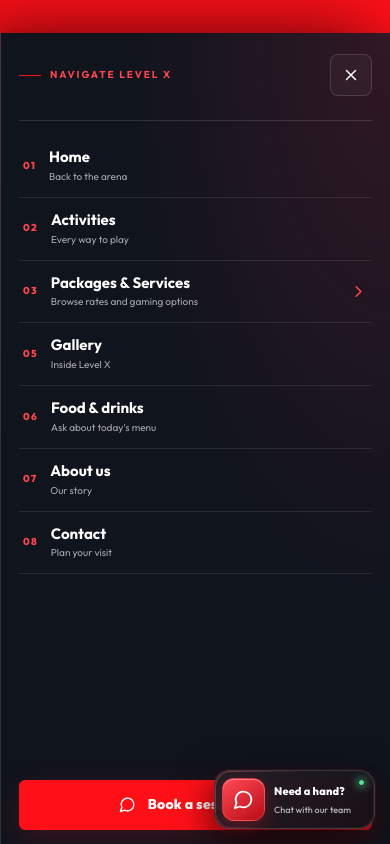
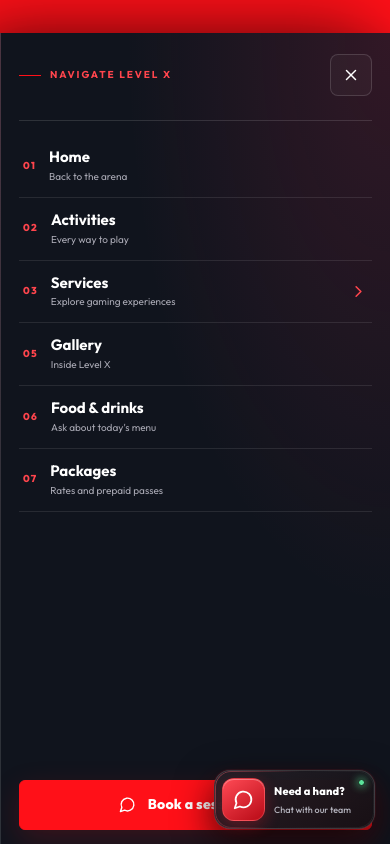
Before and after one commit to syedhussainabbaszaidi/levelxgamingarena, a Next.js app: page / in a window 390 px wide. Both pictures are taken after a click on the button "Open navigation menu". Shown: the top 844 px of the page. Built offline with nearby package versions, Linux system fonts and the light colour scheme.

Commit message:
Simplify mobile navigation and remove packages dropdown

```diff
--- a/app/mobile-menu.tsx
+++ b/app/mobile-menu.tsx
@@ -11,8 +11,7 @@ const links = [
   { href: "/activities/", label: "Activities", note: "Every way to play" },
   { href: "/gallery/", label: "Gallery", note: "Inside Level X" },
   { href: "/food-drinks/", label: "Food & drinks", note: "Ask about today's menu" },
-  { href: "/about-us/", label: "About us", note: "Our story" },
-  { href: "/contact-us/", label: "Contact", note: "Plan your visit" },
+  { href: "/packages/", label: "Packages", note: "Rates and prepaid passes" },
 ];
 
 const serviceLinks = [
@@ -22,7 +21,6 @@ const serviceLinks = [
   { href: "/activities/private-table-tennis-room/", label: "Table Tennis", note: "Private table tennis room", Icon: Table2 },
   { href: "/activities/", label: "Pool Table", note: "Explore cue sports", Icon: CircleDot },
   { href: "/activities/", label: "VIP Private Rooms", note: "Private gaming spaces", Icon: Crown },
-  { href: "/activities/", label: "All activities", note: "See every experience", Icon: ArrowUpRight },
 ] as const;
 
 export function MobileMenu() {
@@ -111,19 +109,13 @@ export function MobileMenu() {
                       {serviceLinks.map(({ href, label, note, Icon }) => <Link className="mobile-service-card" href={href} key={label} onClick={close}><span className="mobile-service-icon"><Icon size={19}/></span><strong>{label}</strong><small>{note}</small><ArrowUpRight className="mobile-service-arrow" size={14}/></Link>)}
                     </div>
                   </section>
-                  <section className="mobile-packages-panel">
-                    <h3>Packages</h3>
-                    <Link href="/packages/#hourly-rates" onClick={close}><span><strong>Hourly rates</strong><small>Compare current session pricing</small></span><ArrowUpRight size={15}/></Link>
-                    <Link href="/packages/#account-passes" onClick={close}><span><strong>Prepaid passes</strong><small>Play-time bundles</small></span><ArrowUpRight size={15}/></Link>
-                    <Link href="/packages/" onClick={close}><span><strong>All packages</strong><small>View every available rate</small></span><ArrowUpRight size={15}/></Link>
-                  </section>
                 </div>
               </div>
             ) : (
               <>
                 <nav className="mobile-nav" aria-label="Mobile navigation">
                   {links.slice(0,2).map((item,index)=><Link className="mobile-nav-item" href={item.href} onClick={close} key={item.href}><span className="mobile-nav-number">0{index+1}</span><span className="mobile-nav-label"><strong>{item.label}</strong><small>{item.note}</small></span></Link>)}
-                  <button className="mobile-nav-item mobile-nav-parent" type="button" aria-expanded={nestedOpen} onClick={()=>setNestedOpen(true)}><span className="mobile-nav-number">03</span><span className="mobile-nav-label"><strong>Packages & Services</strong><small>Browse rates and gaming options</small></span><ChevronRight size={19}/></button>
+                  <button className="mobile-nav-item mobile-nav-parent" type="button" aria-expanded={nestedOpen} onClick={()=>setNestedOpen(true)}><span className="mobile-nav-number">03</span><span className="mobile-nav-label"><strong>Services</strong><small>Explore gaming experiences</small></span><ChevronRight size={19}/></button>
                   {links.slice(2).map((item,index)=><Link className="mobile-nav-item" href={item.href} onClick={close} key={item.href}><span className="mobile-nav-number">0{index+5}</span><span className="mobile-nav-label"><strong>{item.label}</strong><small>{item.note}</small></span></Link>)}
                 </nav>
                 <div className="mobile-nav-bottom">
```
